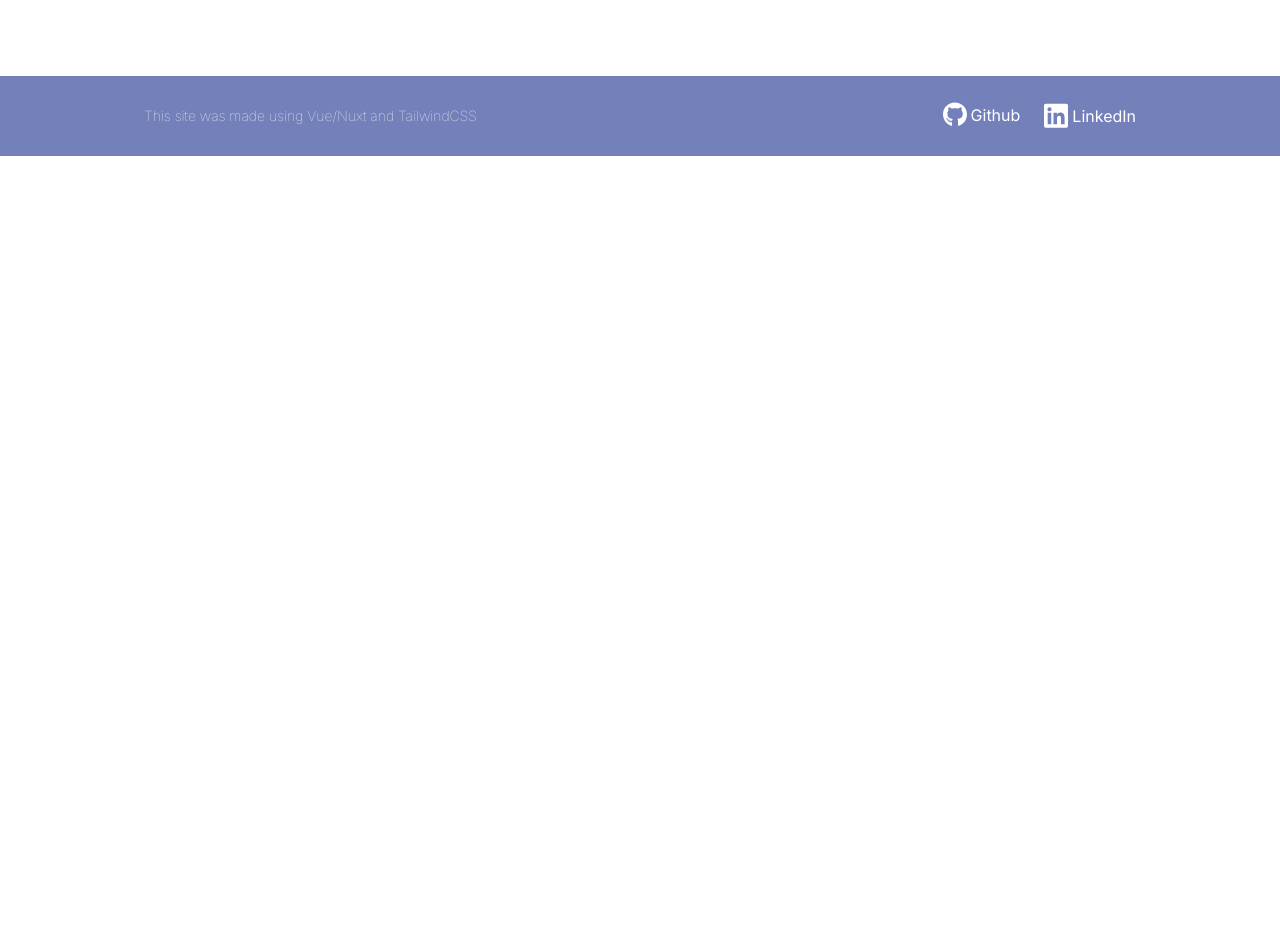
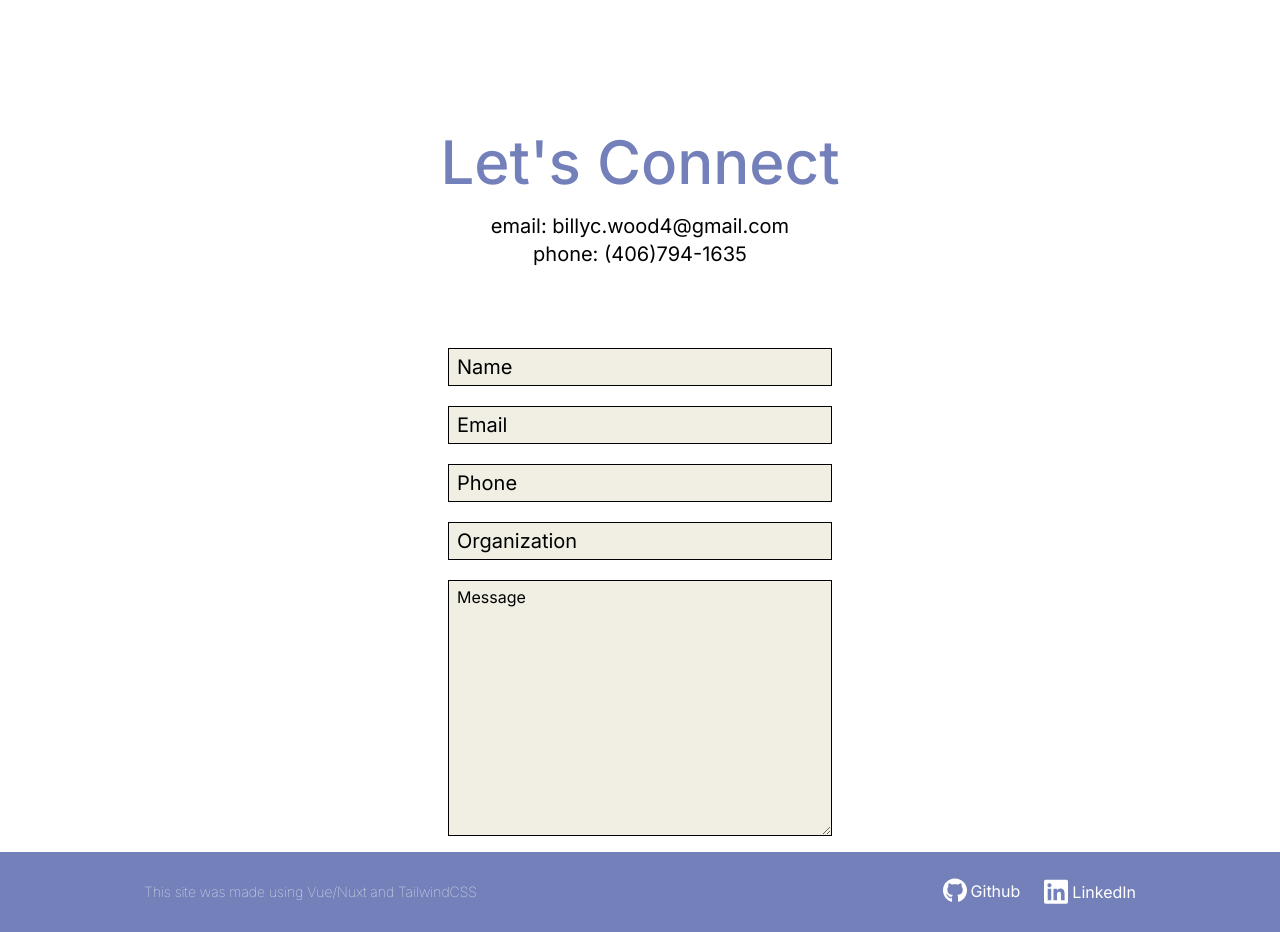
Before and after one commit to BillyCWood/FullStackPortfolio, a Nuxt app: page / in a window 1280 px wide. Shown: the part 2780-3712 px from the top of the page. Before the commit the page ends 2936 px from the top, so only its background shows below. Built offline with nearby package versions, Linux system fonts and the light colour scheme; what tailgrids would draw is missing.

Commit message:
contact page finished

```diff
--- a/sections/Contact.vue
+++ b/sections/Contact.vue
@@ -1,5 +1,35 @@
 <template>
-    <div>
-        Contact
+    <div class="min-h-screen">
+        <div class="text-center">
+            <h1 class="font-medium text-4xl lg:text-6xl text-primary-light mb-5">Let's Connect</h1>
+            <div class="text-lg lg:text-xl">email: billyc.wood4@gmail.com</div>
+            <div class="text-lg lg:text-xl">phone: (406)794-1635</div>
+        </div>
+
+        <form class="mt-20 text-lg lg:text-xl">
+            <div class="mx-auto w-96 mb-5">
+                <label for="name"></label>
+                <input type="text" id="name" name="name" placeholder="Name" class="bg-secondary-light/20 dark:bg-secondary-dark/70 border-[1px] border-black dark:border-white w-96 px-2 py-1 placeholder:text-black dark:placeholder:text-white" />
+            </div>
+            <div class="mx-auto w-96  mb-5">
+                <label for="email"></label>
+                <input type="email" id="email" name="email" placeholder="Email" class="bg-secondary-light/20 dark:bg-secondary-dark/70 border-[1px] border-black dark:border-white w-96 px-2 py-1 placeholder:text-black dark:placeholder:text-white" />
+            </div>
+            <div class="mx-auto w-96  mb-5">
+                <label for="phone"></label>
+                <input type="tel" id="phone" name="phone" placeholder="Phone" class="bg-secondary-light/20 dark:bg-secondary-dark/70 border-[1px] border-black dark:border-white w-96 px-2 py-1 placeholder:text-black dark:placeholder:text-white" />
+            </div>
+            <div class="mx-auto w-96  mb-5">
+                <label for="org"></label>
+                <input type="text" id="org" name="org" placeholder="Organization" class="bg-secondary-light/20 dark:bg-secondary-dark/70 border-[1px] border-black dark:border-white w-96 px-2 py-1 placeholder:text-black dark:placeholder:text-white" />
+            </div>
+            <div class="mx-auto w-96  mb-5">
+                <label for="msg"></label>
+                <textarea id="msg" name="msg" placeholder="Message" class="bg-secondary-light/20 dark:bg-secondary-dark/70 border-[1px] border-black dark:border-white h-64 w-96 px-2 py-1 placeholder:text-black dark:placeholder:text-white text-base" />
+            </div>
+            <div class="mx-auto w-56 place-items-center">
+                <Button message="Submit" />
+            </div>
+        </form>
     </div>
 </template>
```
